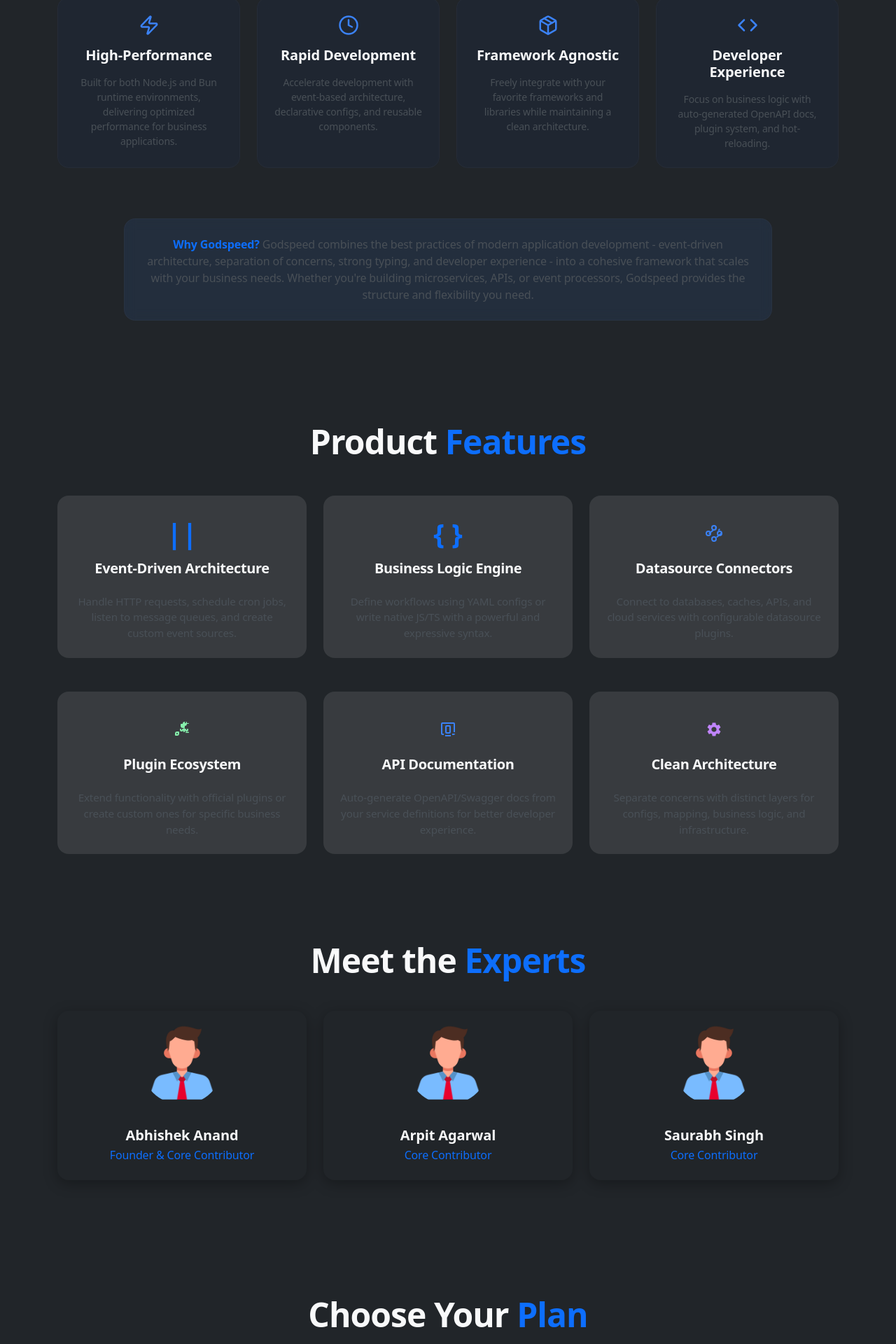
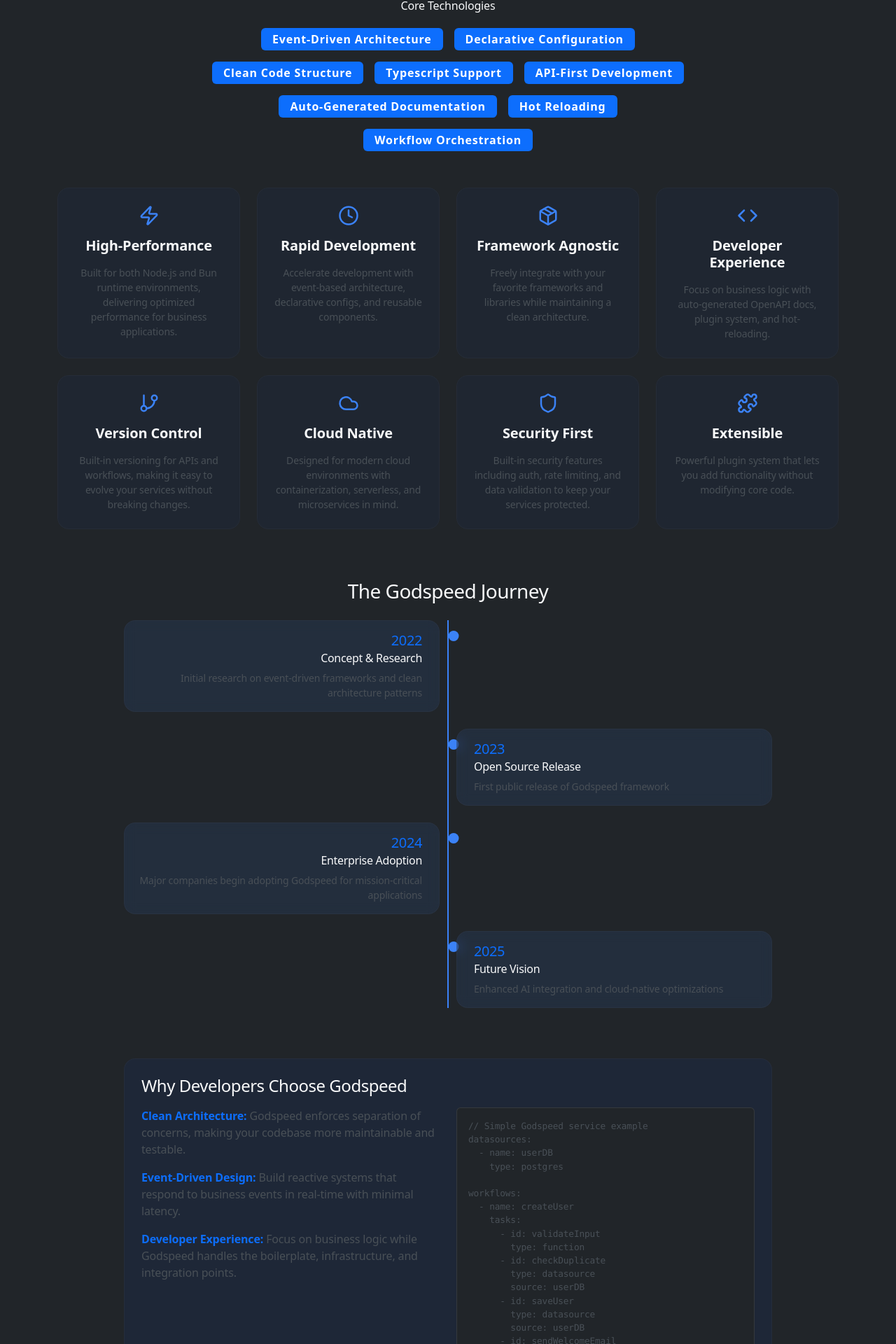
Before and after one commit to kranosOP/Godspeed-, a React (Create React App) app in the folder godspeed-landing/: page / in a window 1280 px wide. Shown: the part 1055-2975 px from the top of the page at 70% size. Built offline with nearby package versions, Linux system fonts and the light colour scheme.

Commit message:
Update About.js

```diff
--- a/godspeed-landing/src/components/About.js
+++ b/godspeed-landing/src/components/About.js
@@ -1,7 +1,6 @@
-// About.js
 import React from 'react';
-import { Container, Row, Col, Card } from 'react-bootstrap';
-import { Zap, Clock, Package, Code } from 'lucide-react';
+import { Container, Row, Col, Card, Badge } from 'react-bootstrap';
+import { Zap, Clock, Package, Code, GitBranch, Cloud, Shield, Puzzle } from 'lucide-react';
 
 const About = () => {
   const cardStyle = {
@@ -9,7 +8,11 @@
     borderRadius: '16px',
     border: '1px solid rgba(99, 102, 106, 0.1)',
     backdropFilter: 'blur(8px)',
-    transition: 'all 0.3s ease'
+    transition: 'all 0.3s ease',
+    '&:hover': {
+      transform: 'translateY(-5px)',
+      boxShadow: '0 10px 25px rgba(0, 0, 0, 0.2)'
+    }
   };
 
   const benefits = [
@@ -33,6 +36,61 @@
       title: "Developer Experience",
       description: "Focus on business logic with auto-generated OpenAPI docs, plugin system, and hot-reloading."
     },
+    {
+      icon: <GitBranch size={30} color="#3b82f6" />,
+      title: "Version Control",
+      description: "Built-in versioning for APIs and workflows, making it easy to evolve your services without breaking changes."
+    },
+    {
+      icon: <Cloud size={30} color="#3b82f6" />,
+      title: "Cloud Native",
+      description: "Designed for modern cloud environments with containerization, serverless, and microservices in mind."
+    },
+    {
+      icon: <Shield size={30} color="#3b82f6" />,
+      title: "Security First",
+      description: "Built-in security features including auth, rate limiting, and data validation to keep your services protected."
+    },
+    {
+      icon: <Puzzle size={30} color="#3b82f6" />,
+      title: "Extensible",
+      description: "Powerful plugin system that lets you add functionality without modifying core code."
+    },
+  ];
+
+  const features = [
+    "Event-Driven Architecture",
+    "Declarative Configuration",
+    "Clean Code Structure",
+    "Typescript Support",
+    "API-First Development",
+    "Auto-Generated Documentation",
+    "Hot Reloading",
+    "Workflow Orchestration"
+  ];
+
+  // Timeline data
+  const timeline = [
+    {
+      year: "2022",
+      title: "Concept & Research",
+      description: "Initial research on event-driven frameworks and clean architecture patterns"
+    },
+    {
+      year: "2023",
+      title: "Open Source Release",
+      description: "First public release of Godspeed framework"
+    },
+    {
+      year: "2024",
+      title: "Enterprise Adoption",
+      description: "Major companies begin adopting Godspeed for mission-critical applications"
+    },
+    {
+      year: "2025",
+      title: "Future Vision",
+      description: "Enhanced AI integration and cloud-native optimizations"
+    }
   ];
 
   return (
@@ -55,10 +113,25 @@
           </Col>
         </Row>
 
+        {/* Core tech stack badges */}
+        <Row className="justify-content-center mb-5">
+          <Col lg={8} className="text-center">
+            <p className="text-light mb-3">Core Technologies</p>
+            <div className="d-flex flex-wrap justify-content-center gap-2">
+              {features.map((feature, idx) => (
+                <Badge key={idx} bg="primary" className="fs-6 px-3 py-2 m-1">{feature}</Badge>
+              ))}
+            </div>
+          </Col>
+        </Row>
+
+        {/* Benefits cards - now in 2 rows of 4 */}
         <Row>
           {benefits.map((benefit, index) => (
             <Col md={6} lg={3} key={index} className="mb-4">
-              <Card className="h-100 p-4 text-center" style={cardStyle}>
+              <Card className="h-100 p-4 text-center" style={cardStyle}
+                    onMouseEnter={(e) => e.currentTarget.style.transform = 'translateY(-5px)'}
+                    onMouseLeave={(e) => e.currentTarget.style.transform = 'translateY(0px)'}>
                 <div className="d-flex justify-content-center mb-3">
                   {benefit.icon}
                 </div>
@@ -73,16 +146,131 @@
           ))}
         </Row>
 
+        {/* Development Timeline */}
+        <Row className="justify-content-center mt-5 mb-5">
+          <Col lg={10}>
+            <h3 className="text-light mb-4 text-center">The Godspeed Journey</h3>
+            <div className="position-relative">
+              {/* Timeline line */}
+              <div className="position-absolute" style={{
+                left: '50%',
+                top: 0,
+                bottom: 0,
+                width: '2px',
+                backgroundColor: '#3b82f6',
+                transform: 'translateX(-50%)'
+              }}></div>
+
+              {/* Timeline events */}
+              {timeline.map((event, index) => (
+                <Row key={index} className={`mb-4 ${index % 2 === 0 ? 'flex-row-reverse' : ''}`}>
+                  <Col xs={6}></Col>
+                  <Col xs={6} className="position-relative">
+                    <div className="position-absolute" style={{
+                      left: index % 2 === 0 ? 'auto' : '0',
+                      right: index % 2 === 0 ? '0' : 'auto',
+                      top: '15px',
+                      width: '15px',
+                      height: '15px',
+                      borderRadius: '50%',
+                      backgroundColor: '#3b82f6',
+                      transform: 'translateX(50%)',
+                      marginLeft: index % 2 === 0 ? '0' : '-7.5px',
+                      marginRight: index % 2 === 0 ? '-7.5px' : '0',
+                    }}></div>
+                    <div className={`p-3 ${index % 2 === 0 ? 'text-end pe-4' : 'ps-4'}`} style={{
+                      ...cardStyle,
+                      backgroundColor: 'rgba(59, 130, 246, 0.1)'
+                    }}>
+                      <h5 className="text-primary mb-1">{event.year}</h5>
+                      <h6 className="text-light">{event.title}</h6>
+                      <p className="text-light-emphasis small mb-0">{event.description}</p>
+                    </div>
+                  </Col>
+                </Row>
+              ))}
+            </div>
+          </Col>
+        </Row>
+
+        {/* Code example section */}
         <Row className="justify-content-center mt-5">
           <Col lg={10}>
-            <div className="p-4" style={{...cardStyle, backgroundColor: 'rgba(59, 130, 246, 0.1)'}}>
-              <p className="text-center text-light-emphasis mb-0">
-                <strong className="text-primary">Why Godspeed?</strong> Godspeed combines the best practices of modern application development -
-                event-driven architecture, separation of concerns, strong typing, and developer experience -
-                into a cohesive framework that scales with your business needs. Whether you're building microservices,
-                APIs, or event processors, Godspeed provides the structure and flexibility you need.
+            <Card className="p-4" style={{...cardStyle, backgroundColor: 'rgba(30, 41, 59, 0.8)'}}>
+              <h4 className="text-light mb-3">Why Developers Choose Godspeed</h4>
+              <Row>
+                <Col md={6}>
+                  <p className="text-light-emphasis">
+                    <strong className="text-primary">Clean Architecture:</strong> Godspeed enforces separation of concerns,
+                    making your codebase more maintainable and testable.
+                  </p>
+                  <p className="text-light-emphasis">
+                    <strong className="text-primary">Event-Driven Design:</strong> Build reactive systems that respond to
+                    business events in real-time with minimal latency.
+                  </p>
+                  <p className="text-light-emphasis">
+                    <strong className="text-primary">Developer Experience:</strong> Focus on business logic while Godspeed
+                    handles the boilerplate, infrastructure, and integration points.
+                  </p>
+                </Col>
+                <Col md={6}>
+                  <div className="bg-dark p-3 rounded" style={{border: '1px solid rgba(99, 102, 106, 0.3)'}}>
+                    <pre className="text-light-emphasis mb-0" style={{fontSize: '0.8rem', overflow: 'auto'}}>
+                      <code>
+{`// Simple Godspeed service example
+datasources:
+  - name: userDB
+    type: postgres
+
+workflows:
+  - name: createUser
+    tasks:
+      - id: validateInput
+        type: function
+      - id: checkDuplicate
+        type: datasource
+        source: userDB
+      - id: saveUser
+        type: datasource
+        source: userDB
+      - id: sendWelcomeEmail
+        type: event
+        event: user.created`}
+                      </code>
+                    </pre>
+                  </div>
+                </Col>
+              </Row>
+            </Card>
+          </Col>
+        </Row>
+
+        {/* Testimonial or social proof */}
+        <Row className="justify-content-center mt-5">
+          <Col lg={10}>
+            <div className="p-4 text-center" style={{...cardStyle, backgroundColor: 'rgba(59, 130, 246, 0.1)'}}>
+              <p className="fst-italic text-light-emphasis mb-3">
+                "Godspeed has transformed how we build and scale our microservices. What used to take weeks
+                now takes days, with better quality and maintainability."
               </p>
+              <p className="text-primary fw-bold mb-0">— Lead Architect at Enterprise Company</p>
             </div>
+          </Col>
+        </Row>
+
+        {/* Community stats */}
+        <Row className="justify-content-center text-center mt-5">
+          <Col md={4} className="mb-4">
+            <h2 className="text-primary display-4 fw-bold">500+</h2>
+            <p className="text-light">GitHub Stars</p>
+          </Col>
+          <Col md={4} className="mb-4">
+            <h2 className="text-primary display-4 fw-bold">100+</h2>
+            <p className="text-light">Active Contributors</p>
+          </Col>
+          <Col md={4} className="mb-4">
+            <h2 className="text-primary display-4 fw-bold">50+</h2>
+            <p className="text-light">Production Deployments</p>
           </Col>
         </Row>
       </Container>
```
